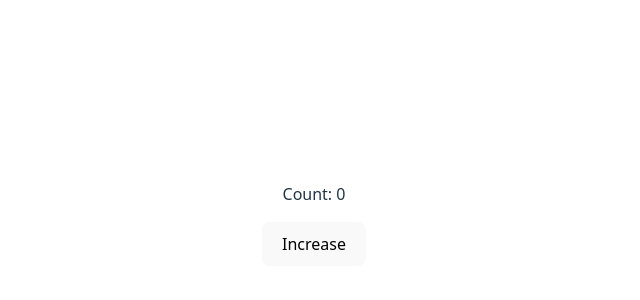
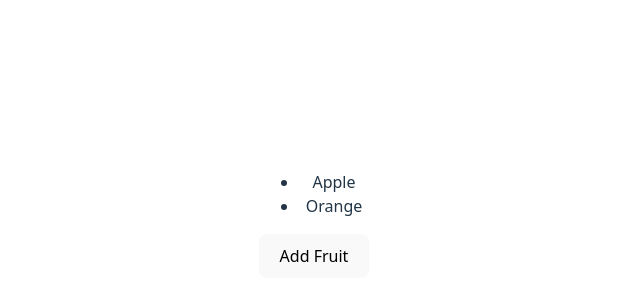
Before and after one commit to Uni-T17/React-Basic, a React (Vite) app in the folder 01-react-basic/: page / in a window 1280 px wide. Shown: the part 184-484 px from the top of the page, without its empty margins (326-966 px from the left). Built offline with nearby package versions, Linux system fonts and the light colour scheme.

Commit message:
Set state Array

```diff
--- a/01-react-basic/src/App.jsx
+++ b/01-react-basic/src/App.jsx
@@ -3,17 +3,18 @@ import "./App.css";
 import TapButton from "./components/TapButton";
 
 function App() {
-  const [count, setCount] = useState(0);
+  const [fruits, setFruit] = useState(["Apple", "Orange"]);
   return (
     <>
       <div>
-        <p>Count: {count}</p>
+        <ul>
+          {fruits.map((fruit) => (
+            <li>{fruit}</li>
+          ))}
+        </ul>
         <TapButton
-          onClick={() => {
-            setCount(count + 1);
-            setCount((prev) => prev + 1);
-          }}
-          buttonName="Increase"
+          buttonName={"Add Fruit"}
+          onClick={() => setFruit((prev) => [...prev, "Apple"])}
         />
       </div>
     </>
```
